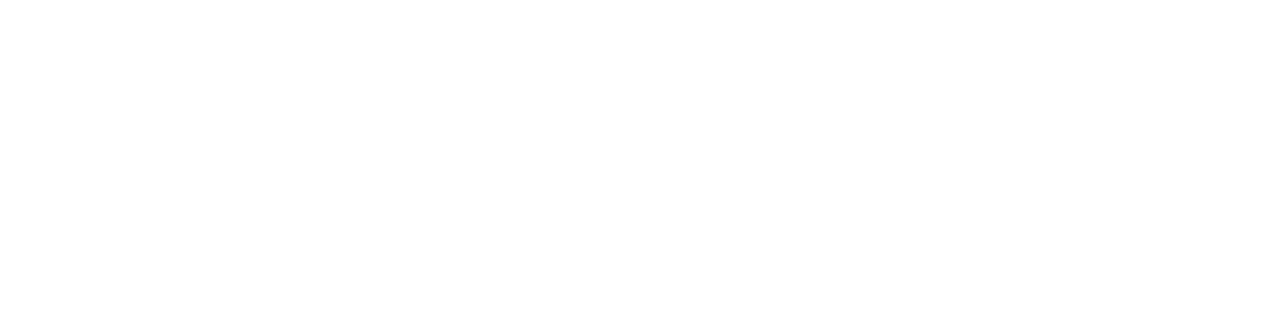
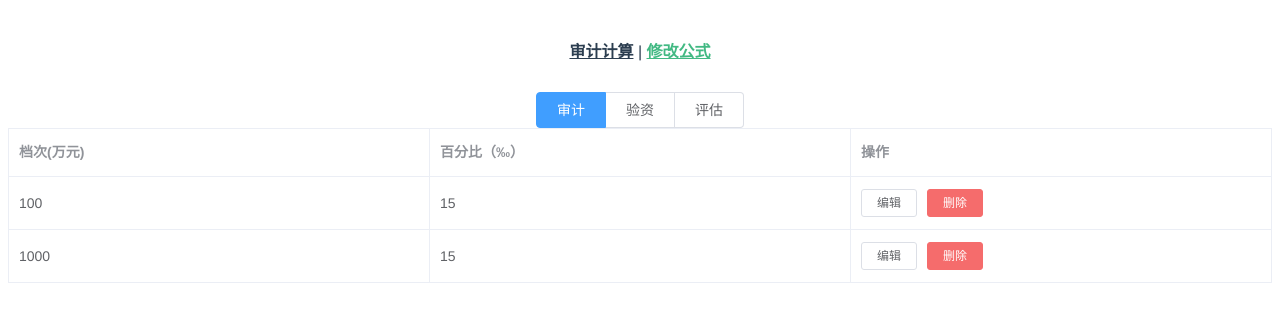
Before and after one commit to liuxianfeng521/auditcalculator, a Vue app: page /#/formula in a window 1280 px wide. Shown: the top 322 px of the page. Built offline with nearby package versions, Linux system fonts and the light colour scheme.

Commit message:
添加修改页面

```diff
--- a/public/formula.js
+++ b/public/formula.js
@@ -1,39 +1,44 @@
 
 /*
-* value:档次 (万元)
+* level:档次 (万元)
 ** percent:百分比
 * */
 
 // 审计档次公式
 const auditFormula = [{
-  value: 100,
+  level: 100,
   percent: 0.015
 }]
 // 验资档次公式
 const capitalFormula = [{
-  value: 100,
+  level: 100,
   base: 0,
   percent: 0.015 // 千分之15
 }, {
-  value: 1000,
+  level: 1000,
   base: 0,
   percent: 0.00625
 }, {
-  value: 5000,
+  level: 5000,
   base: 0,
   percent: 0.00625
 }, {
-  value: 10000,
+  level: 10000,
   base: 0,
   percent: 0.00625
 }, {
-  value: 100000,
+  level: 100000,
   base: 0,
   percent: 0.00625
 }]
 // 评估档次公式
 const assessmentFormula = [{
-  value: 100,
+  level: 100,
+  base: 0,
+  percent: 0.015
+},
+{
+  level: 1000,
   base: 0,
   percent: 0.015
 }]
--- a/src/App.vue
+++ b/src/App.vue
@@ -1,9 +1,9 @@
 <template>
   <div id="app">
-    <!--<div id="nav">
-      <router-link to="/">Home</router-link> |
-      <router-link to="/about">About</router-link>
-    </div>-->
+    <div id="nav">
+      <router-link to="/">审计计算</router-link> |
+      <router-link to="/formula">修改公式</router-link>
+    </div>
     <router-view/>
   </div>
 </template>
--- a/src/router/index.js
+++ b/src/router/index.js
@@ -12,12 +12,12 @@
     component: Calculator
   },
   {
-    path: '/about',
-    name: 'About',
+    path: '/formula',
+    name: 'Formula',
     // route level code-splitting
     // this generates a separate chunk (about.[hash].js) for this route
     // which is lazy-loaded when the route is visited.
-    component: () => import(/* webpackChunkName: "about" */ '../views/About.vue')
+    component: () => import(/* webpackChunkName: "about" */ '../views/Formula.vue')
   }
 ]
 
--- a/src/views/Calculator.vue
+++ b/src/views/Calculator.vue
@@ -45,7 +45,7 @@
     cal () {
       console.log('formula', formula)
       formula.assessmentFormula.forEach((item) => {
-        if (this.sizeForm.basePrices <= item.value * 10000) {
+        if (this.sizeForm.basePrices <= item.level * 10000) {
           this.sizeForm.assessmentPrices = this.sizeForm.basePrices * item.percent
         }
       })
--- /dev/null
+++ b/src/views/Formula.vue
@@ -0,0 +1,74 @@
+<template>
+    <div style="width: 100%">
+      <el-radio-group v-model="type" size="medium" @change="typeChange">
+        <el-radio-button label="审计" ></el-radio-button>
+        <el-radio-button label="验资"></el-radio-button>
+        <el-radio-button label="评估"></el-radio-button>
+      </el-radio-group>
+        <el-table
+          :data="tableData"
+          border
+          style="width: 100%">
+          <el-table-column
+            prop="level"
+            label="档次(万元)">
+          </el-table-column>
+          <el-table-column
+            prop="percent"
+            label="百分比（‰）">
+            <template slot-scope="scope">
+              <span>{{scope.row.percent*1000}}</span>
+            </template>
+          </el-table-column>
+          <el-table-column
+            label="操作">
+          <template slot-scope="scope">
+            <el-button
+              size="mini"
+              @click="handleEdit(scope.$index, scope.row)">编辑</el-button>
+            <el-button
+              size="mini"
+              type="danger"
+              @click="handleDelete(scope.$index, scope.row)">删除</el-button>
+          </template>
+          </el-table-column>
+      </el-table>
+    </div>
+</template>
+
+<script>
+import formula from '../../public/formula.js'
+export default {
+  name: 'formula',
+  data () {
+    return {
+      tableData: formula.assessmentFormula,
+      type: '审计',
+      assessmentFormula: formula.assessmentFormula,
+      capitalFormula: formula.capitalFormula,
+      auditFormula: formula.auditFormula
+    }
+  },
+  methods: {
+    handleEdit (index, row) {
+      console.log(index, row)
+    },
+    handleDelete (index, row) {
+      console.log(index, row)
+    },
+    typeChange (val) {
+      if (val === '审计') {
+        this.tableData = formula.assessmentFormula
+      } else if (val === '验资') {
+        this.tableData = formula.capitalFormula
+      } else if (val === '评估') {
+        this.tableData = formula.auditFormula
+      }
+    }
+  }
+}
+</script>
+
+<style scoped>
+
+</style>
```
Also changed, not shown: 1 other file (tests, documents, lock files or other folders).
